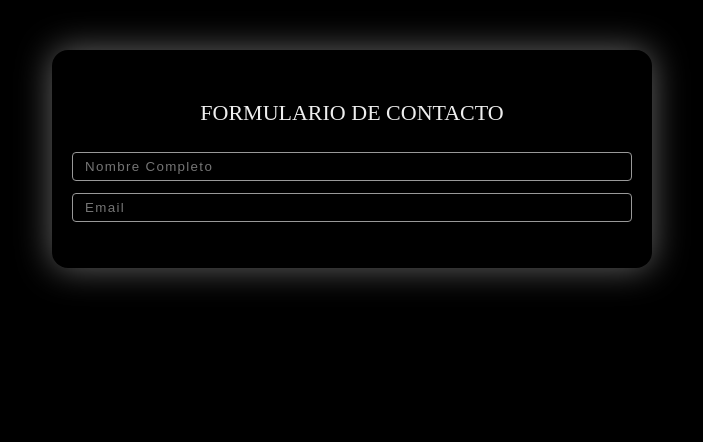
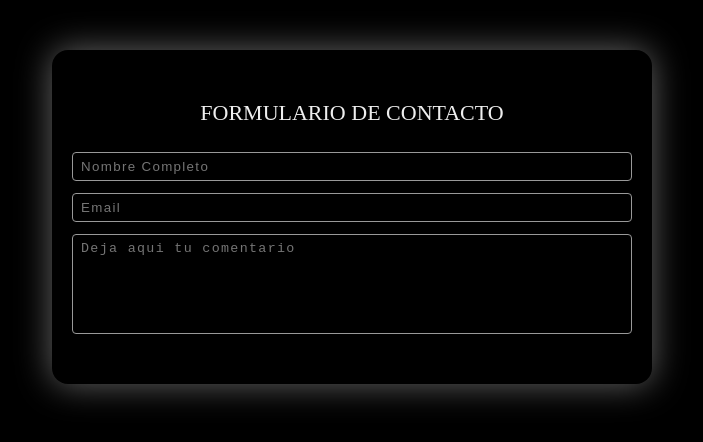
Before and after one commit to Jhonatanisai8/Textarea-y-Labels, a plain HTML site: page index.html in a window 1280 px wide. Shown: the whole page, without its empty margins (288-991 px from the left). Drawn offline with Linux system fonts and the light colour scheme.

Commit message:
textArea

```diff
--- a/index.html
+++ b/index.html
@@ -17,6 +17,10 @@
         <div class="form_input">
             <input type="email" placeholder="Email">
         </div>
+
+        <div class="form_input">
+            <textarea placeholder="Deja aqui tu comentario"></textarea>
+        </div>
     </form>
 </body>
 
--- a/style.css
+++ b/style.css
@@ -15,7 +15,7 @@ h2 {
 }
 
 form {
-    background-color:transparent;
+    background-color: transparent;
     padding: 40px 0;
     max-width: 600px;
     margin: auto;
@@ -28,10 +28,11 @@ form {
     padding: 6px 20px;
 }
 
-input {
+input,
+textarea {
     width: 100%;
     box-sizing: border-box;
-    padding: 6px 12px;
+    padding: 6px 8px;
     border: none;
     border: 1px solid #999;
     box-shadow: 0px 0px 15px #0001;
@@ -40,3 +41,11 @@ input {
     color: #eee;
     letter-spacing: 0.1em;
 }
+
+textarea{
+    min-width: 100%;
+    /* para que no se cambie de tamaño */
+    resize: none;
+    min-height: 100px;
+    max-width: 200px;
+}
```
